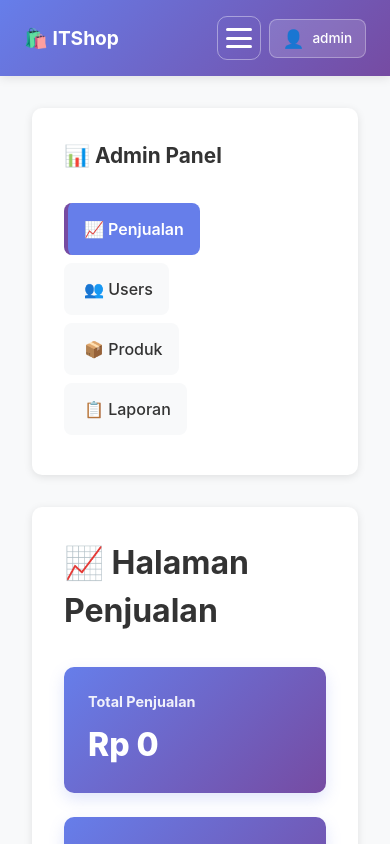
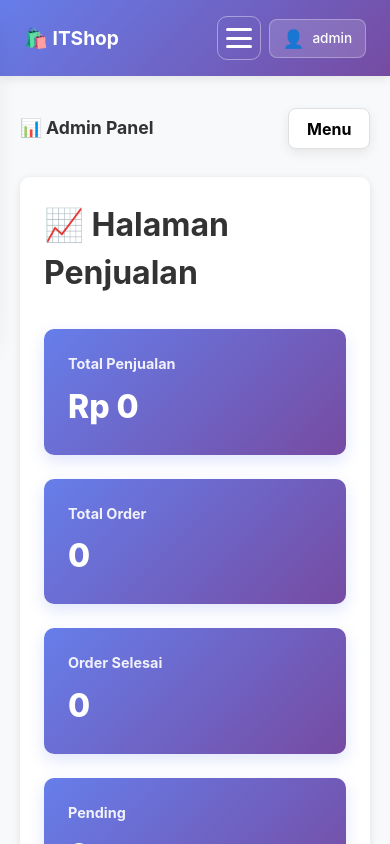
Before and after one commit to ferdindi2314/Project-Campus, a React (Vite) app: page /admin in a window 390 px wide. Both pictures are taken after a click on the button "Masuk Admin". Shown: the top 844 px of the page. Built offline with nearby package versions, Linux system fonts and the light colour scheme.

Commit message:
Add responsive admin sidebar with mobile toggle and improve mobile layouts

```diff
--- a/src/pages/Admin.css
+++ b/src/pages/Admin.css
@@ -9,7 +9,38 @@
   margin: 0 auto;
   display: grid;
   grid-template-columns: 250px 1fr;
-  gap: 2rem;
+  gap: 1.5rem;
+}
+
+.admin-mobile-bar {
+  display: none;
+  align-items: center;
+  justify-content: space-between;
+  gap: 1rem;
+  margin-bottom: 1rem;
+  position: sticky;
+  top: 0;
+  z-index: 250;
+  background: #f8f9fa;
+  padding: 0.75rem 0;
+}
+
+.admin-mobile-toggle {
+  border: 1px solid #e0e0e0;
+  background: white;
+  padding: 0.6rem 1.1rem;
+  border-radius: 8px;
+  font-weight: 700;
+  cursor: pointer;
+  box-shadow: 0 4px 12px rgba(0, 0, 0, 0.08);
+}
+
+.admin-backdrop {
+  display: none;
+  position: fixed;
+  inset: 0;
+  background: rgba(0, 0, 0, 0.35);
+  z-index: 240;
 }
 
 .admin-sidebar {
@@ -20,6 +51,7 @@
   box-shadow: 0 2px 8px rgba(0, 0, 0, 0.1);
   position: sticky;
   top: 80px;
+  transition: transform 0.3s ease, box-shadow 0.3s ease;
 }
 
 .admin-sidebar h2 {
@@ -251,12 +283,52 @@
 }
 
 @media (max-width: 768px) {
+  .admin-container {
+    padding: 1.25rem;
+  }
+
   .admin-wrapper {
     grid-template-columns: 1fr;
+    gap: 1.25rem;
+  }
+
+  .admin-mobile-bar {
+    display: flex;
+  }
+
+  .admin-mobile-bar h2 {
+    margin: 0;
+    font-size: 1.1rem;
   }
 
   .admin-sidebar {
-    position: static;
+    position: fixed;
+    top: 0;
+    left: 0;
+    bottom: 0;
+    width: 260px;
+    max-width: 80%;
+    transform: translateX(-105%);
+    overflow-y: auto;
+    padding: 1.5rem;
+    z-index: 260;
+    box-shadow: 0 12px 30px rgba(0, 0, 0, 0.15);
+  }
+
+  .admin-sidebar.open {
+    transform: translateX(0);
+  }
+
+  .admin-backdrop {
+    display: block;
+  }
+
+  .admin-content {
+    padding: 1.5rem;
+  }
+
+  .admin-menu-link {
+    padding: 0.9rem;
   }
 
   .admin-header {
--- a/src/pages/Admin.jsx
+++ b/src/pages/Admin.jsx
@@ -11,6 +11,7 @@ export function Admin() {
   const { user } = useAuth();
   const navigate = useNavigate();
   const [activeTab, setActiveTab] = useState("sales");
+  const [isSidebarOpen, setIsSidebarOpen] = useState(false);
 
   useEffect(() => {
     if (!user || user.role !== "admin") {
@@ -22,8 +23,25 @@ export function Admin() {
 
   return (
     <div className="admin-container">
+      <div className="admin-mobile-bar">
+        <h2>📊 Admin Panel</h2>
+        <button
+          className="admin-mobile-toggle"
+          onClick={() => setIsSidebarOpen((prev) => !prev)}
+        >
+          {isSidebarOpen ? "Tutup" : "Menu"}
+        </button>
+      </div>
+
+      {isSidebarOpen && (
+        <div
+          className="admin-backdrop"
+          onClick={() => setIsSidebarOpen(false)}
+        />
+      )}
+
       <div className="admin-wrapper">
-        <aside className="admin-sidebar">
+        <aside className={`admin-sidebar ${isSidebarOpen ? "open" : ""}`}>
           <h2>📊 Admin Panel</h2>
           <ul className="admin-menu">
             <li>
@@ -31,7 +49,10 @@ export function Admin() {
                 className={`admin-menu-link ${
                   activeTab === "sales" ? "active" : ""
                 }`}
-                onClick={() => setActiveTab("sales")}
+                onClick={() => {
+                  setActiveTab("sales");
+                  setIsSidebarOpen(false);
+                }}
               >
                 📈 Penjualan
               </button>
@@ -41,7 +62,10 @@ export function Admin() {
                 className={`admin-menu-link ${
                   activeTab === "users" ? "active" : ""
                 }`}
-                onClick={() => setActiveTab("users")}
+                onClick={() => {
+                  setActiveTab("users");
+                  setIsSidebarOpen(false);
+                }}
               >
                 👥 Users
               </button>
@@ -51,7 +75,10 @@ export function Admin() {
                 className={`admin-menu-link ${
                   activeTab === "products" ? "active" : ""
                 }`}
-                onClick={() => setActiveTab("products")}
+                onClick={() => {
+                  setActiveTab("products");
+                  setIsSidebarOpen(false);
+                }}
               >
                 📦 Produk
               </button>
@@ -61,7 +88,10 @@ export function Admin() {
                 className={`admin-menu-link ${
                   activeTab === "reports" ? "active" : ""
                 }`}
-                onClick={() => setActiveTab("reports")}
+                onClick={() => {
+                  setActiveTab("reports");
+                  setIsSidebarOpen(false);
+                }}
               >
                 📋 Laporan
               </button>
```
Also changed, not shown: src/pages/Checkout.jsx (+77 -24 lines), src/pages/Checkout.css (indentation only), src/pages/UserOrders.jsx (indentation only).
